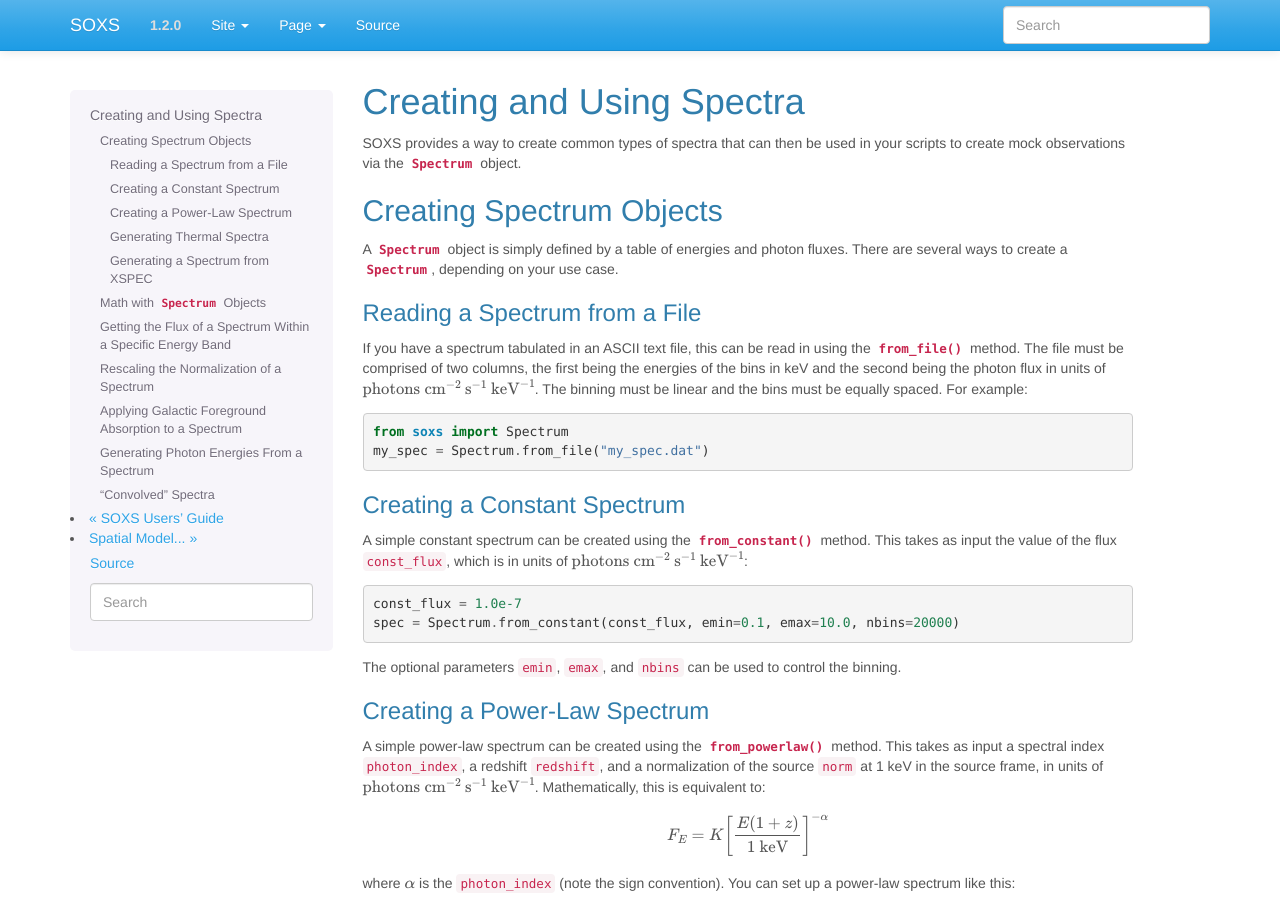
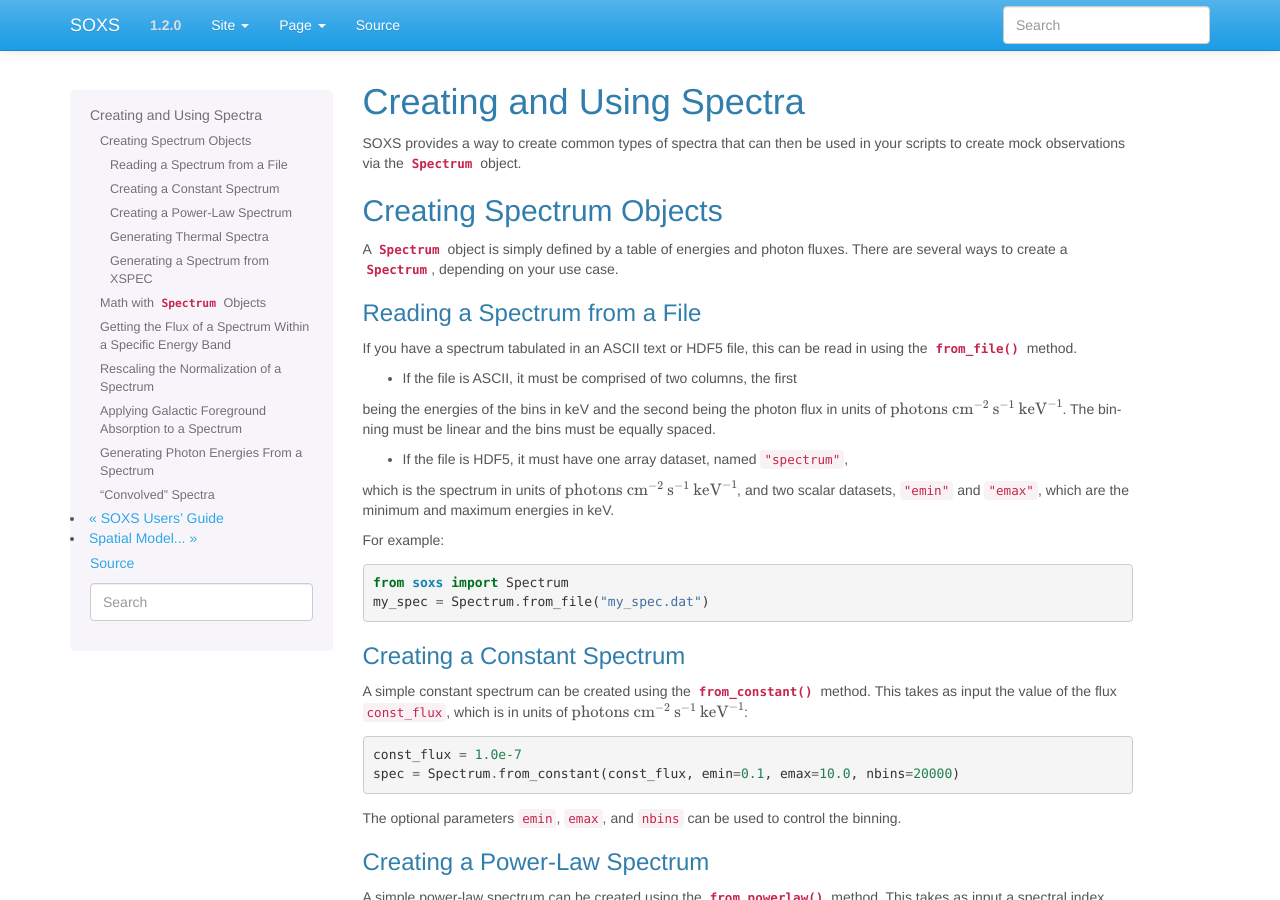
Before and after one commit to lynx-x-ray-observatory/soxs, a Sphinx documentation site: the page built from doc/source/users_guide/spectra.rst, in a window 1280 px wide and 900 px high. Built offline with Sphinx 7.4.7, drawn with Linux system fonts in a browser that asks for light colours.

Commit message:
Document new from_file option

```diff
--- a/doc/source/changelog.rst
+++ b/doc/source/changelog.rst
@@ -16,6 +16,8 @@ This is a release with two new features and some fixes to the documentation.
   is still ``"wabs"``.
 * SOXS now bundles only one version of the AtomDB tables, v3.0.8. It is still
   possible to point to your own directory containing a different version.
+* The :meth:`~soxs.spectra.Spectrum.from_file` method now accepts HDF5 files as
+  input.
 * Various minor corrections to the documentation were made.
 
 Version 1.1.1
--- a/doc/source/users_guide/spectra.rst
+++ b/doc/source/users_guide/spectra.rst
@@ -17,12 +17,21 @@ of energies and photon fluxes. There are several ways to create a
 Reading a Spectrum from a File
 ++++++++++++++++++++++++++++++
 
-If you have a spectrum tabulated in an ASCII text file, this can be read
-in using the :meth:`~soxs.spectra.Spectrum.from_file` method. The file
-must be comprised of two columns, the first being the energies of the bins
-in keV and the second being the photon flux in units of
-:math:`{\rm photons}~{\rm cm}^{-2}~{\rm s}^{-1}~{\rm keV}^{-1}`. The binning
-must be linear and the bins must be equally spaced. For example:
+If you have a spectrum tabulated in an ASCII text or HDF5 file, this can
+be read in using the :meth:`~soxs.spectra.Spectrum.from_file` method.
+
+* If the file is ASCII, it must be comprised of two columns, the first
+being the energies of the bins in keV and the second being the photon flux
+in units of :math:`{\rm photons}~{\rm cm}^{-2}~{\rm s}^{-1}~{\rm keV}^{-1}`.
+The binning must be linear and the bins must be equally spaced.
+
+* If the file is HDF5, it must have one array dataset, named ``"spectrum"``,
+which is the spectrum in units of
+:math:`{\rm photons}~{\rm cm}^{-2}~{\rm s}^{-1}~{\rm keV}^{-1}`, and two
+scalar datasets, ``"emin"`` and ``"emax"``, which are the minimum and
+maximum energies in keV.
+
+For example:
 
 .. code-block:: python
 
```
